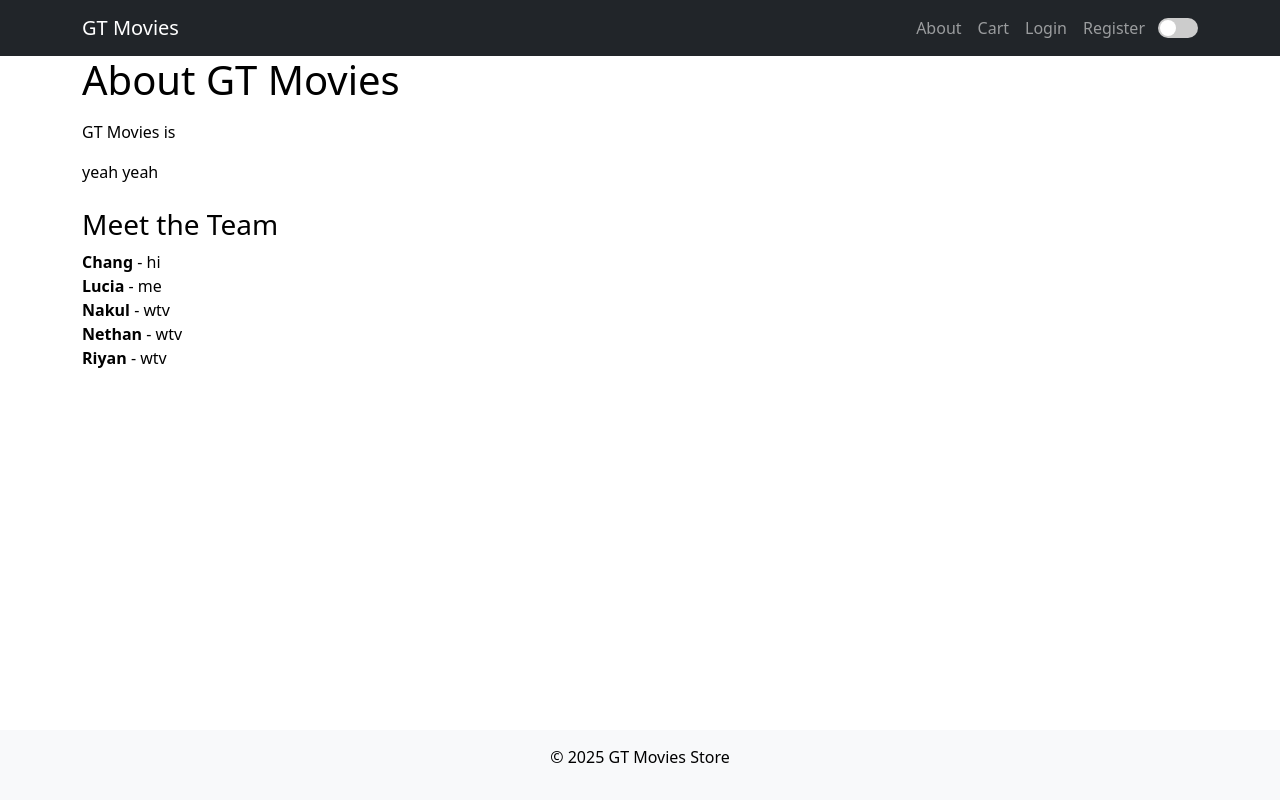
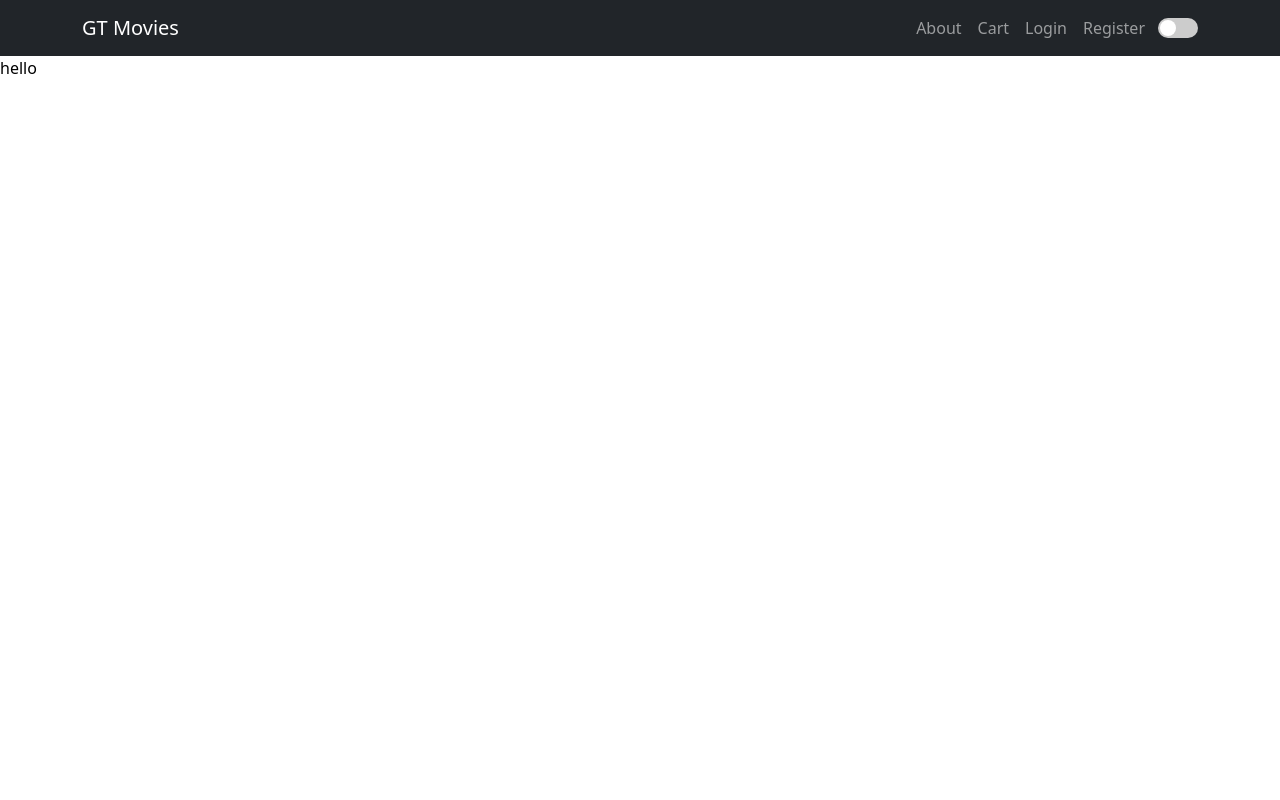
Before and after one commit to nakulshah04/GTMovieStore, a Django app: page /about/ in a window 1280 px wide. Run offline with Django 5.2, Linux system fonts and the light colour scheme.

Commit message:
new update: about page

```diff
--- /dev/null
+++ b/movies/static/css/about.css
@@ -0,0 +1,3 @@
+.lucia {
+    background-color: pink;
+}
--- a/movies/templates/Movies/about.html
+++ b/movies/templates/Movies/aboutpage.html
@@ -4,15 +4,12 @@
 <head>
     <meta charset="UTF-8">
     <meta name="viewport" content="width=device-width, initial-scale=1.0">
-    <title>About Us - GT Movies</title>
+    <title>lucia</title>
     <link rel="stylesheet" href="https://cdn.jsdelivr.net/npm/bootstrap@5.3.2/dist/css/bootstrap.min.css">
-    <link rel="stylesheet" href="{% static 'css/about.css' %}">
     <link rel="stylesheet" href="{% static 'css/homepage.css' %}">
-
+    <link rel="stylesheet" href="https://cdnjs.cloudflare.com/ajax/libs/font-awesome/6.0.0-beta3/css/all.min.css">
 </head>
 <body>
-
-    <!-- Navigation Bar -->
     <nav class="navbar navbar-expand-lg navbar-dark bg-dark">
         <div class="container">
             <a class="navbar-brand" href="/">GT Movies</a>
@@ -40,31 +37,8 @@
             </div>
         </div>
     </nav>
+    <p class="lucia">hello</p>
 
-    <!-- About Content -->
-    <div class="container">
-        <h1>About GT Movies</h1>
-        <p class="mt-3">
-            GT Movies is
-        </p>
-        <p>
-            yeah yeah
-        </p>
-        <h3 class="mt-4">Meet the Team</h3>
-        <ul class="list-unstyled">
-            <li> <strong>Chang</strong> - hi</li>
-            <li> <strong>Lucia</strong> - me</li>
-            <li> <strong>Nakul</strong> - wtv</li>
-            <li> <strong>Nethan</strong> - wtv</li>
-            <li> <strong>Riyan</strong> - wtv</li>
-        </ul>
-    </div>
 
-    <!-- Footer -->
-    <div class="footer">
-        <p>© 2025 GT Movies Store</p>
-    </div>
-
-    <script src="https://cdn.jsdelivr.net/npm/bootstrap@5.3.2/dist/js/bootstrap.bundle.min.js"></script>
 </body>
 </html>
--- a/movies/views.py
+++ b/movies/views.py
@@ -218,7 +218,7 @@ def about(request):
     """
     Render the About page.
     """
-    return render(request, 'Movies/about.html')
+    return render(request, 'Movies/aboutpage.html')
 
 
 
```
